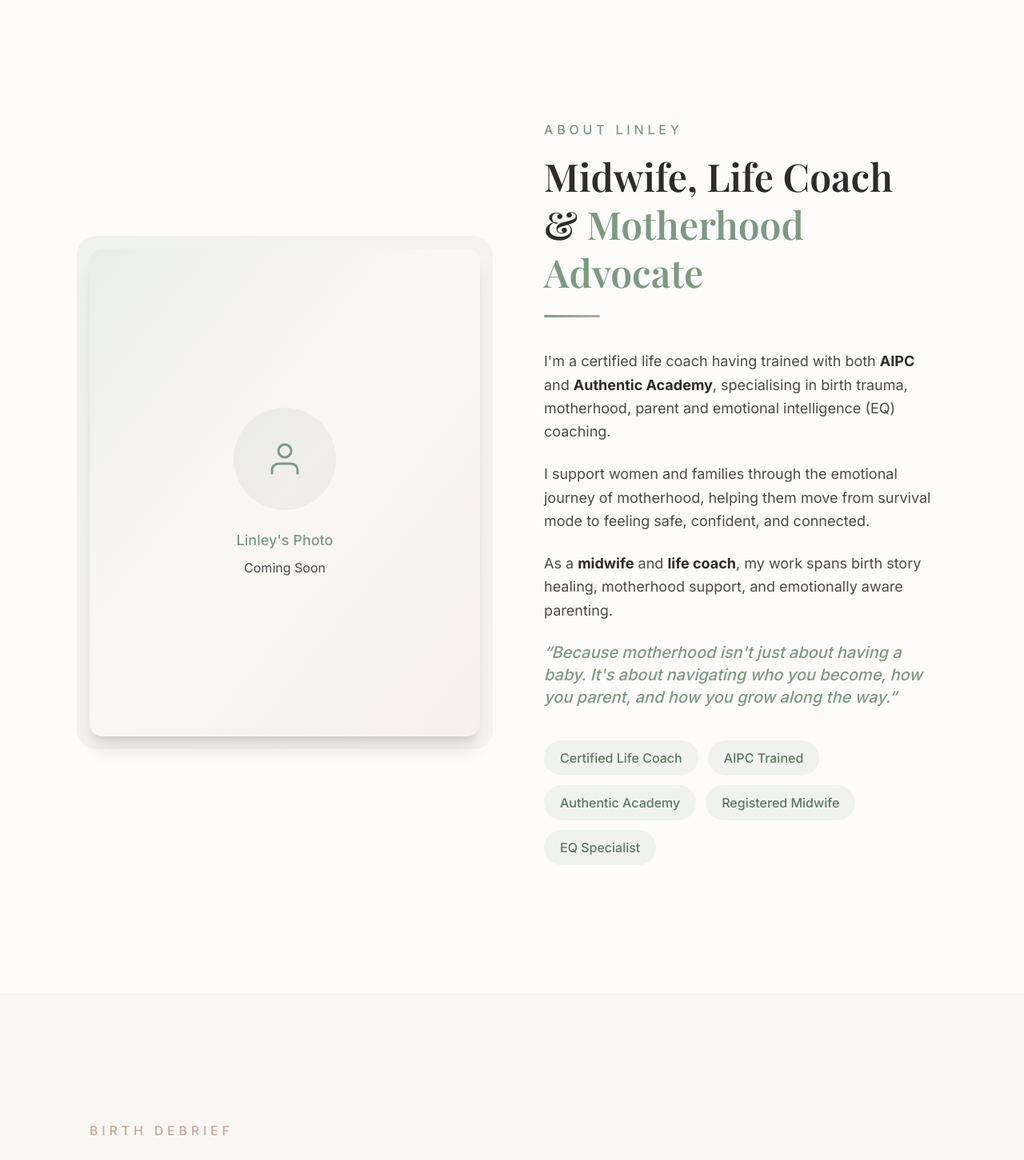
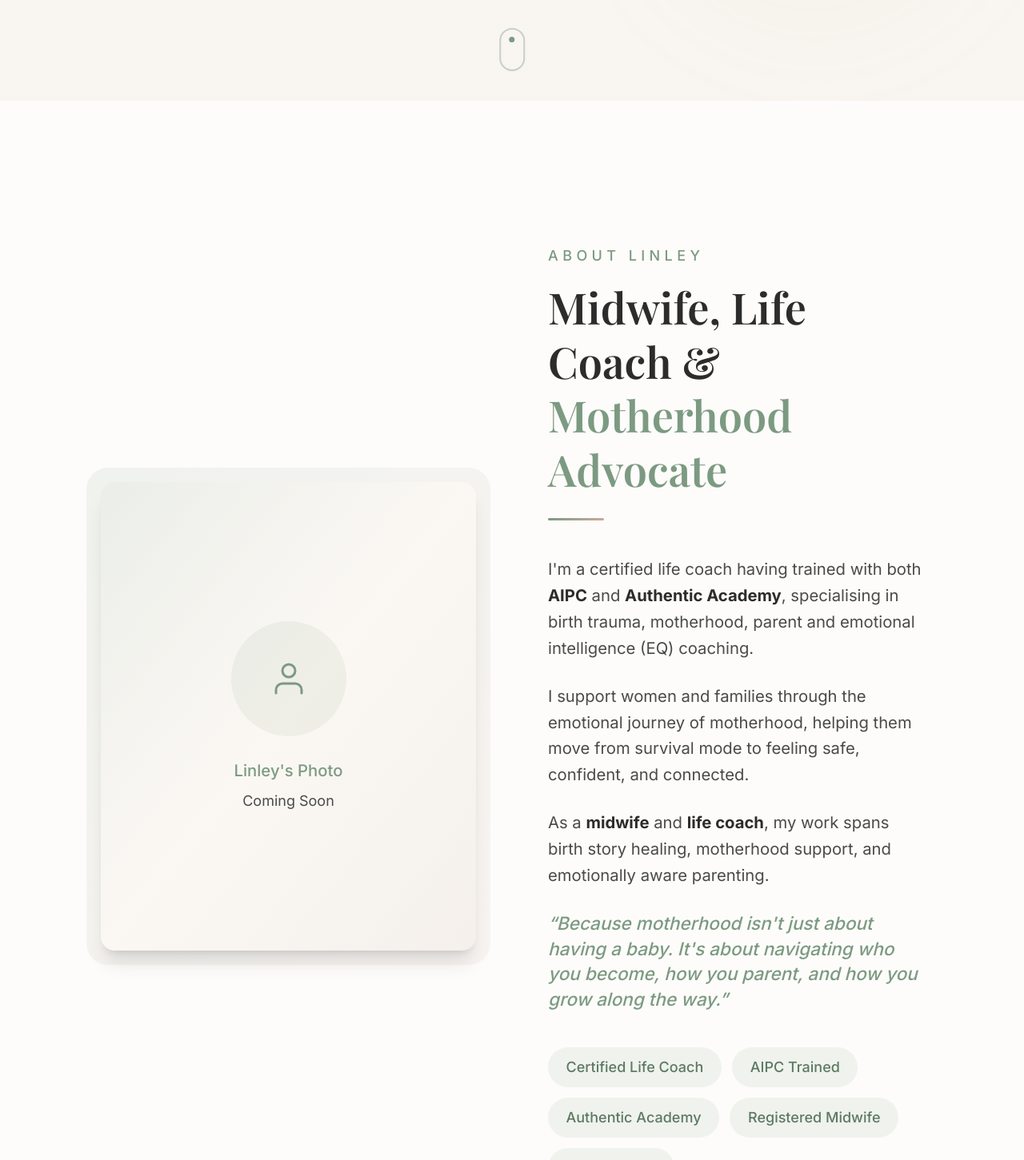
Before and after one commit to rileykenn/restore-coaching, a Next.js app: page / in a window 1280 px wide. Shown: the part 1100-2551 px from the top of the page at 80% size. Built offline with nearby package versions, Linux system fonts and the light colour scheme; a web font is replaced by a local one.

Commit message:
fix: CSS parity - move styles outside @layer for identical dev/prod rendering, swap to updated pathway diagram

```diff
--- a/src/app/globals.css
+++ b/src/app/globals.css
@@ -1,8 +1,8 @@
 @import "tailwindcss";
 
-:root {
-  --background: #FBF8F4;
-  --foreground: #2C2C2C;
+@theme inline {
+  --color-background: #FBF8F4;
+  --color-foreground: #2C2C2C;
   --color-cream: #FBF8F4;
   --color-cream-dark: #F3EDE5;
   --color-sage: #7C9A82;
@@ -15,38 +15,24 @@
   --color-charcoal: #2C2C2C;
   --color-charcoal-light: #4A4A4A;
   --color-warm-white: #FDFCFA;
-}
-
-@theme inline {
-  --color-background: var(--background);
-  --color-foreground: var(--foreground);
-  --color-cream: var(--color-cream);
-  --color-cream-dark: var(--color-cream-dark);
-  --color-sage: var(--color-sage);
-  --color-sage-light: var(--color-sage-light);
-  --color-sage-dark: var(--color-sage-dark);
-  --color-rose: var(--color-rose);
-  --color-rose-light: var(--color-rose-light);
-  --color-rose-dark: var(--color-rose-dark);
-  --color-taupe: var(--color-taupe);
-  --color-charcoal: var(--color-charcoal);
-  --color-charcoal-light: var(--color-charcoal-light);
-  --color-warm-white: var(--color-warm-white);
   --font-sans: var(--font-inter);
   --font-serif: var(--font-playfair);
 }
 
+/*
+  IMPORTANT: These styles are placed OUTSIDE @layer so they have
+  the highest specificity and behave identically in both dev and
+  production builds. This is the fix for Tailwind v4 dev/prod parity.
+*/
 html {
   scroll-behavior: smooth;
+  font-size: 18px;
 }
 
-/* Use @layer base to ensure these survive Tailwind's production purge */
-@layer base {
 body {
-    background: var(--background);
-    color: var(--foreground);
+  background: #FBF8F4;
+  color: #2C2C2C;
   font-family: var(--font-inter), system-ui, sans-serif;
-    font-size: 18px;
   line-height: 1.7;
   overflow-x: hidden;
   -webkit-font-smoothing: antialiased;
@@ -56,21 +42,20 @@ html {
 h1, h2, h3, h4, h5, h6 {
   font-family: var(--font-playfair), Georgia, serif;
 }
-}
 
 /* Custom scrollbar */
 ::-webkit-scrollbar {
   width: 8px;
 }
 ::-webkit-scrollbar-track {
-  background: var(--color-cream);
+  background: #FBF8F4;
 }
 ::-webkit-scrollbar-thumb {
-  background: var(--color-sage-light);
+  background: #A8C5AE;
   border-radius: 4px;
 }
 ::-webkit-scrollbar-thumb:hover {
-  background: var(--color-sage);
+  background: #7C9A82;
 }
 
 /* Section spacing utility */
@@ -94,7 +79,7 @@ html {
 .decorative-line {
   width: 70px;
   height: 3px;
-  background: linear-gradient(90deg, var(--color-sage), var(--color-rose));
+  background: linear-gradient(90deg, #7C9A82, #C9A89B);
   margin: 1.25rem auto;
   border-radius: 2px;
 }
--- a/src/components/ProgramWeeks.tsx
+++ b/src/components/ProgramWeeks.tsx
@@ -107,7 +107,7 @@ export default function ProgramWeeks() {
         <ScrollReveal delay={0.1}>
           <div className="mb-20 rounded-2xl overflow-hidden shadow-lg border border-sage/10">
             <Image
-              src="/media/pathway.png"
+              src="/updateddiagram.png"
               alt="Restore Confident Parenting 7 week program pathway visual showing the RESTORE Method journey from Reflect through Evolve"
               width={1400}
               height={450}
```
Also changed, not shown: public/updateddiagram.png (added). Lines whose indentation alone changed are shown as unchanged.
